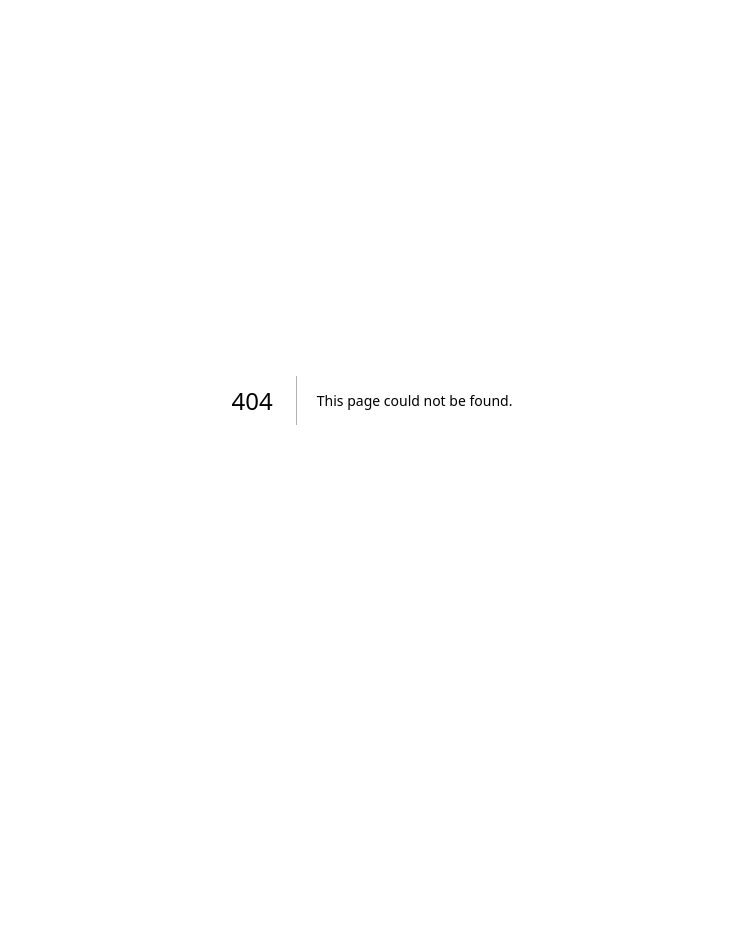
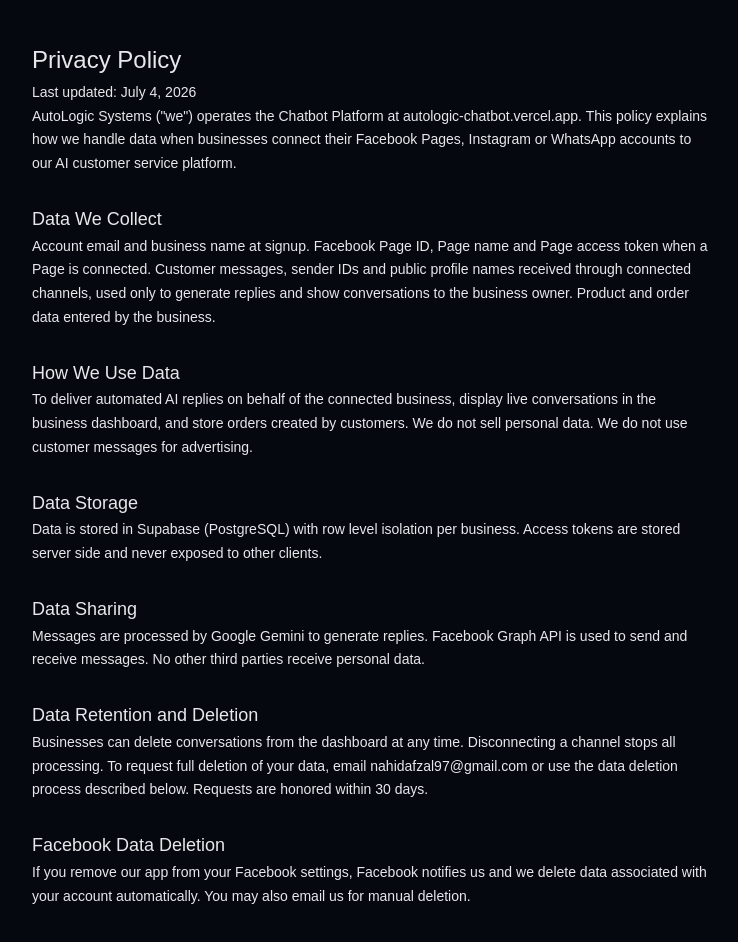
Before and after one commit to Afzalnahid/autologic-chatbot, a Next.js app: page /privacy in a window 1280 px wide. Before the commit this address had no page. Shown: the top 942 px of the page, without its empty margins (268-1006 px from the left). Before the commit the page ends 800 px from the top, so only its background shows below. Built offline with nearby package versions, Linux system fonts and the light colour scheme.

Commit message:
Privacy policy page and FB data deletion endpoint

```diff
--- /dev/null
+++ b/src/app/api/fb/data-deletion/route.js
@@ -0,0 +1,32 @@
+export const dynamic = "force-dynamic";
+import { NextResponse } from "next/server";
+import crypto from "crypto";
+import { supabase } from "@/lib/supabase.js";
+
+const APP_SECRET = process.env.FB_APP_SECRET || "007a98117791b59b8dd62c6db3d91400";
+
+function parseSignedRequest(signedRequest) {
+  const [encodedSig, payload] = signedRequest.split(".");
+  const sig = Buffer.from(encodedSig.replace(/-/g, "+").replace(/_/g, "/"), "base64");
+  const data = JSON.parse(Buffer.from(payload.replace(/-/g, "+").replace(/_/g, "/"), "base64").toString());
+  const expected = crypto.createHmac("sha256", APP_SECRET).update(payload).digest();
+  if (!crypto.timingSafeEqual(sig, expected)) return null;
+  return data;
+}
+
+export async function POST(request) {
+  try {
+    const form = await request.formData();
+    const data = parseSignedRequest(String(form.get("signed_request") || ""));
+    if (!data) return NextResponse.json({ error: "invalid signature" }, { status: 400 });
+    const userId = data.user_id;
+    const code = "del_" + crypto.randomBytes(8).toString("hex");
+    await supabase.from("message_buffer").delete().eq("sender_id", userId);
+    await supabase.from("contacts").delete().eq("sender_id", userId);
+    await supabase.from("chat_memory").delete().eq("session_id", userId);
+    const origin = new URL(request.url).origin;
+    return NextResponse.json({ url: `${origin}/privacy`, confirmation_code: code });
+  } catch (e) {
+    return NextResponse.json({ error: e.message }, { status: 500 });
+  }
+}
--- /dev/null
+++ b/src/app/privacy/page.js
@@ -0,0 +1,29 @@
+export const metadata = { title: "Privacy Policy - Chatbot Platform" };
+
+export default function Privacy() {
+  const S = { maxWidth: 720, margin: "0 auto", padding: "40px 20px", color: "#e8e8ec", fontFamily: "sans-serif", lineHeight: 1.7, fontSize: 14 };
+  const H = { fontSize: 18, marginTop: 28 };
+  return (
+    <div style={{ background: "#05080f", minHeight: "100vh" }}>
+      <div style={S}>
+        <h1 style={{ fontSize: 24 }}>Privacy Policy</h1>
+        <p>Last updated: July 4, 2026</p>
+        <p>AutoLogic Systems ("we") operates the Chatbot Platform at autologic-chatbot.vercel.app. This policy explains how we handle data when businesses connect their Facebook Pages, Instagram or WhatsApp accounts to our AI customer service platform.</p>
+        <h2 style={H}>Data We Collect</h2>
+        <p>Account email and business name at signup. Facebook Page ID, Page name and Page access token when a Page is connected. Customer messages, sender IDs and public profile names received through connected channels, used only to generate replies and show conversations to the business owner. Product and order data entered by the business.</p>
+        <h2 style={H}>How We Use Data</h2>
+        <p>To deliver automated AI replies on behalf of the connected business, display live conversations in the business dashboard, and store orders created by customers. We do not sell personal data. We do not use customer messages for advertising.</p>
+        <h2 style={H}>Data Storage</h2>
+        <p>Data is stored in Supabase (PostgreSQL) with row level isolation per business. Access tokens are stored server side and never exposed to other clients.</p>
+        <h2 style={H}>Data Sharing</h2>
+        <p>Messages are processed by Google Gemini to generate replies. Facebook Graph API is used to send and receive messages. No other third parties receive personal data.</p>
+        <h2 style={H}>Data Retention and Deletion</h2>
+        <p>Businesses can delete conversations from the dashboard at any time. Disconnecting a channel stops all processing. To request full deletion of your data, email nahidafzal97@gmail.com or use the data deletion process described below. Requests are honored within 30 days.</p>
+        <h2 style={H}>Facebook Data Deletion</h2>
+        <p>If you remove our app from your Facebook settings, Facebook notifies us and we delete data associated with your account automatically. You may also email us for manual deletion.</p>
+        <h2 style={H}>Contact</h2>
+        <p>AutoLogic Systems, Savar, Dhaka, Bangladesh. Email: nahidafzal97@gmail.com</p>
+      </div>
+    </div>
+  );
+}
```
